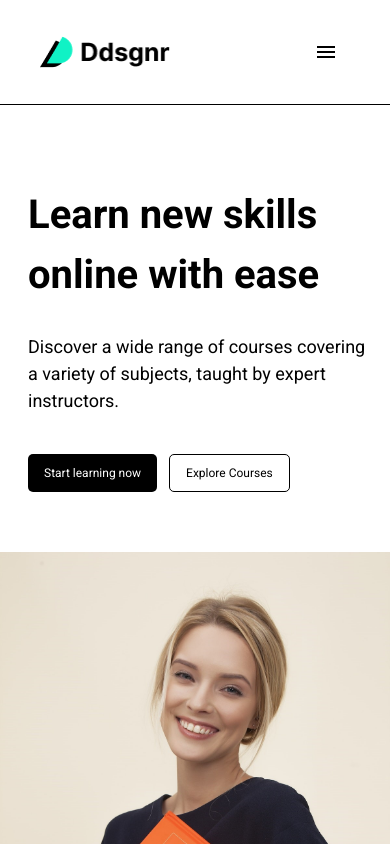
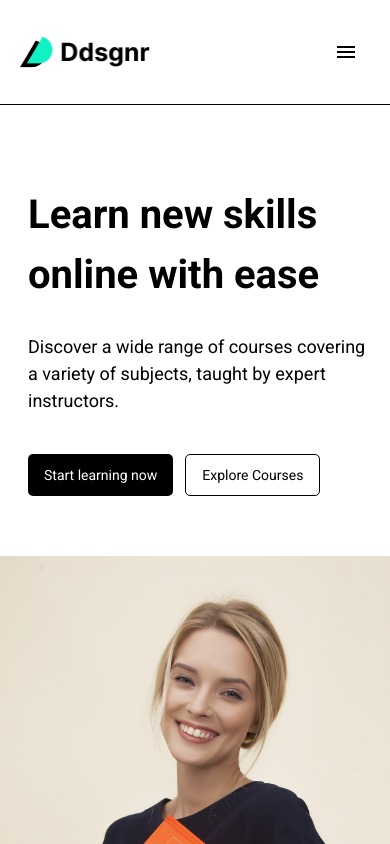
Before and after one commit to Bilal-Gulzar/assignment_06, a Next.js app: page / in a window 390 px wide. Shown: the top 844 px of the page. Built offline with nearby package versions, Linux system fonts and the light colour scheme.

Commit message:
fix issues

```diff
--- a/src/components/header/header.tsx
+++ b/src/components/header/header.tsx
@@ -48,7 +48,7 @@ function Header() {
           </div>
         </div>
       </div>
-      <div className='px-10 py-7 lg:hidden flex justify-between items-center border-b border-primary'>
+      <div className='px-5 py-7 lg:hidden flex justify-between items-center border-b border-primary'>
         <div className='min-w-[130px]'>
           <Image src="/logo.png" alt="logo" width={130} height={130} />
         </div>
--- a/src/components/herosection/herosection.tsx
+++ b/src/components/herosection/herosection.tsx
@@ -30,10 +30,10 @@ export default function Herosection() {
             taught by expert instructors.
           </p>
           <div className="flex gap-3 mt-10 ">
-            <button className="px-4  text-neutral font-[400] py-2.5 bg-primary xs:text-xs text-[16px] rounded-[5px] ">
+            <button className="px-4  text-neutral font-[400] py-2.5 bg-primary xs:text-sm text-[16px] rounded-[5px] ">
               Start learning now
             </button>
-            <button className="font-[400] xs:text-xs px-4 text-[16px] border border-primary py-2.5 rounded-[5px]">
+            <button className="font-[400] xs:text-sm px-4 text-[16px] border border-primary py-2.5 rounded-[5px]">
               Explore Courses
             </button>
           </div>
```
